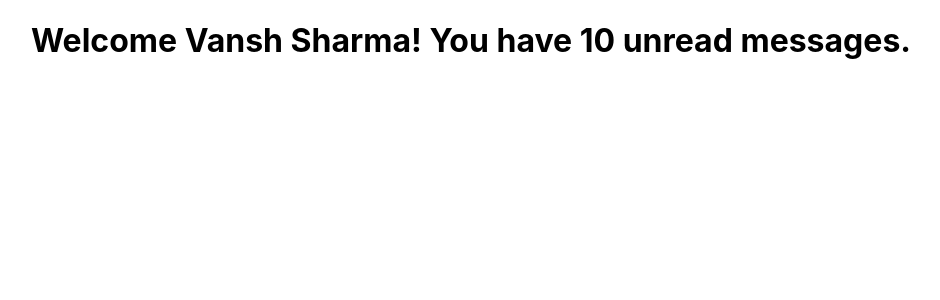
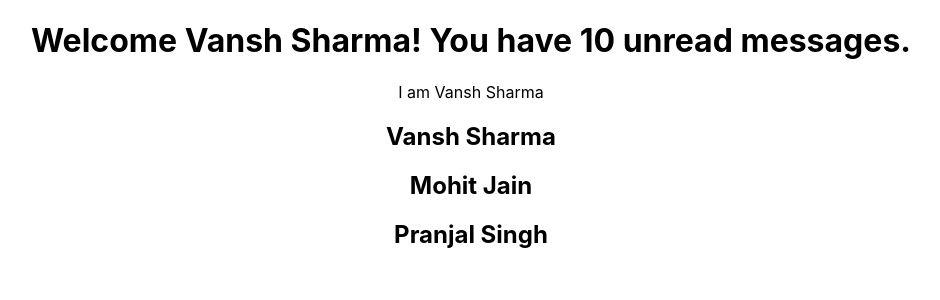
Before and after one commit to VanshSh/react-typescript-demo, a React (Create React App) app: page / in a window 1280 px wide. Shown: the top 300 px of the page, without its empty margins (169-1109 px from the left). Built offline with nearby package versions, Linux system fonts and the light colour scheme.

Commit message:
Type props

```diff
--- a/src/App.tsx
+++ b/src/App.tsx
@@ -2,12 +2,41 @@ import React from 'react'
 import logo from './logo.svg'
 import './App.css'
 import Greet from './components/Greet'
+import Person from './components/Person'
+import PersonList from './components/PersonList'
 
 function App() {
+    const personName = {
+        firstName: 'Vansh',
+        lastName: 'Sharma',
+    }
+
+    const nameList = [
+        {
+            firstName: 'Vansh',
+            lastName: 'Sharma',
+        },
+        {
+            firstName: 'Mohit',
+            lastName: 'Jain',
+        },
+        {
+            firstName: 'Pranjal',
+            lastName: 'Singh',
+        },
+    ]
     return (
-        <div className='App'>
-            <Greet name='Vansh Sharma' messageCount={10} isLoggedIn={true} />
-        </div>
+        <>
+            <div className='App'>
+                <Greet
+                    name='Vansh Sharma'
+                    messageCount={10}
+                    isLoggedIn={true}
+                />
+                <Person name={personName} />
+                <PersonList names={nameList} />
+            </div>
+        </>
     )
 }
 
--- /dev/null
+++ b/src/components/Person.tsx
@@ -0,0 +1,16 @@
+import React from 'react'
+type PersonProps = {
+    name: {
+        firstName: string
+        lastName: string
+    }
+}
+const Person = (props: PersonProps) => {
+    return (
+        <div>
+            I am {props.name.firstName} {props.name.lastName}
+        </div>
+    )
+}
+
+export default Person
--- /dev/null
+++ b/src/components/PersonList.tsx
@@ -0,0 +1,22 @@
+import React from 'react'
+type PersonListProps = {
+    names: {
+        firstName: string
+        lastName: string
+    }[]
+}
+const PersonList = (props: PersonListProps) => {
+    return (
+        <div>
+            {props.names.map((name, index) => {
+                return (
+                    <h2>
+                        {name.firstName} {name.lastName}
+                    </h2>
+                )
+            })}
+        </div>
+    )
+}
+
+export default PersonList
```
